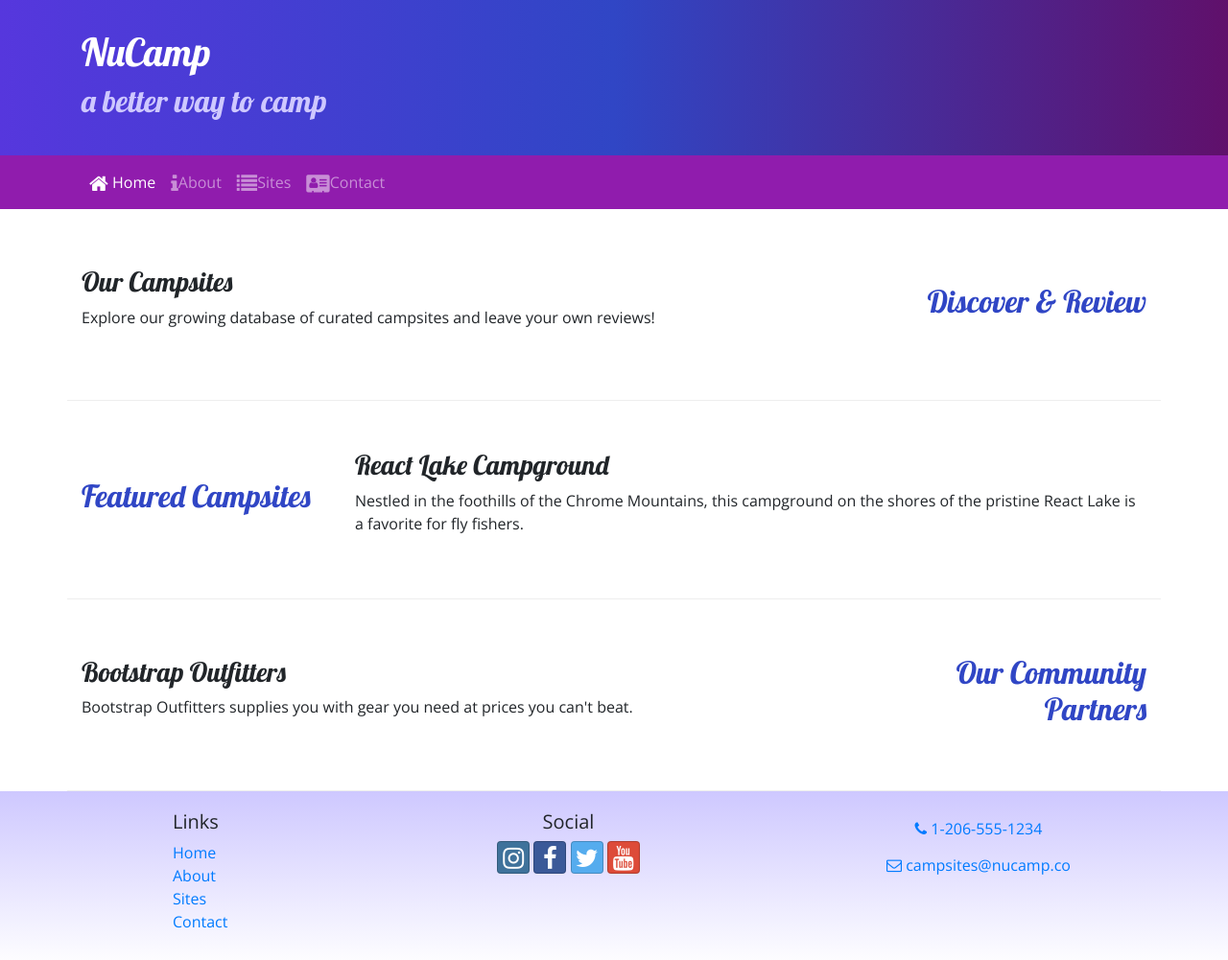
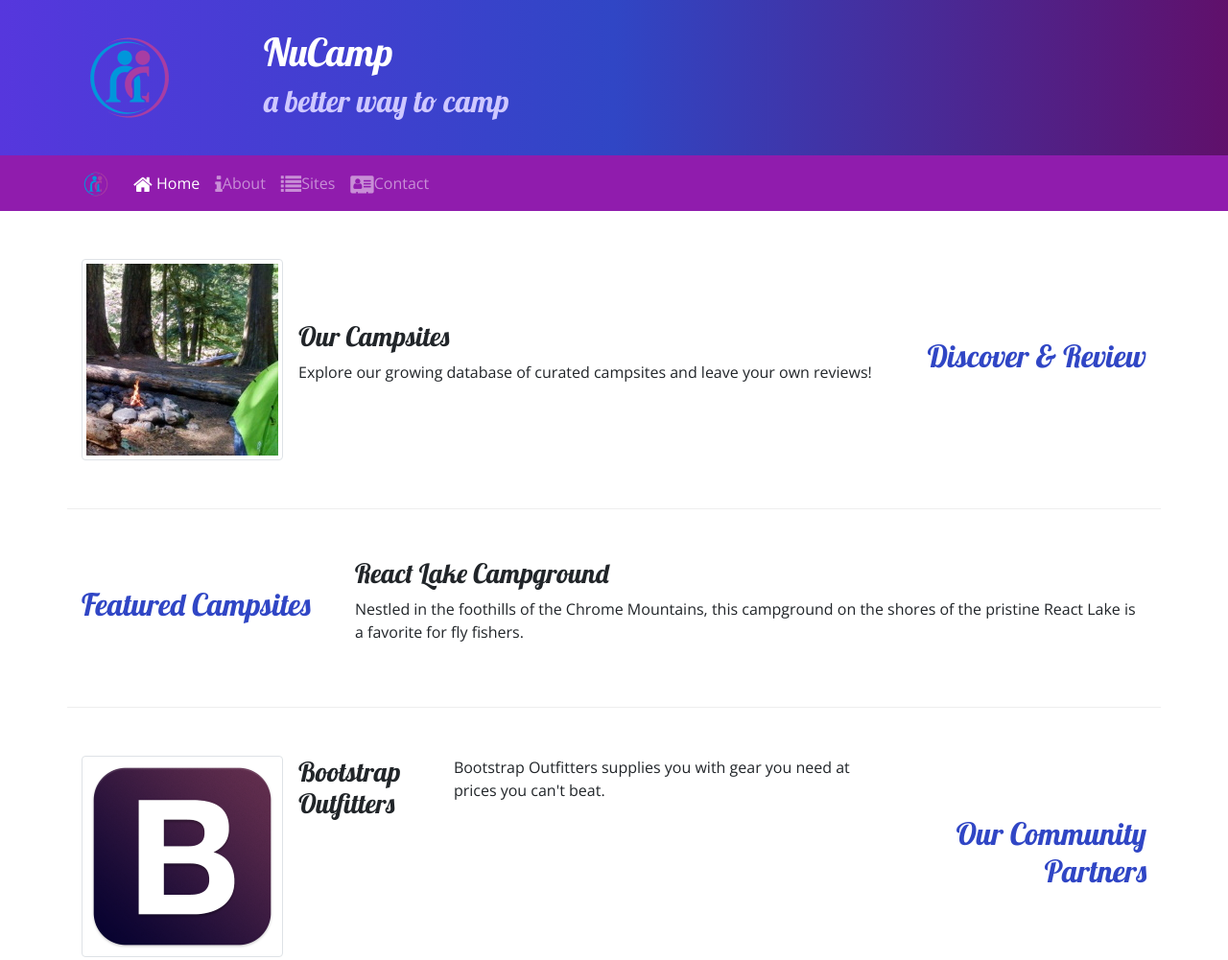
Before and after one commit to Scratcheee/nucampsite, a website: page index.html in a window 1280 px wide. Shown: the top 1001 px of the page at 96% size. Drawn offline with nearby package versions, Linux system fonts and the light colour scheme.

Commit message:
Images and Media

```diff
--- a/index.html
+++ b/index.html
@@ -22,6 +22,9 @@
     <header class="jumbotron jumbotron-fluid">
         <div class="container">
             <div class="row">
+                <div class="col-4 col-sm-3 col-md-2 align-self-center">
+                    <img src="img/logo.png" class="img-fluid">
+                </div>
                 <div class="col">
                     <h1>NuCamp</h1>
                     <h2>a better way to camp</h2>
@@ -34,7 +37,8 @@
     <!-- Navbar -->
     <nav class="navbar navbar-expand-sm navbar-dark sticky-top">
         <div class="container">
-            <button class="navbar-toggler ml-auto" type="button" data-toggle="collapse" data-target="#nucampNavbar">
+            <a href="#" class="navbar-brand"><img src="img/logo.png" height="30" width="30"></a>
+            <button class="navbar-toggler" type="button" data-toggle="collapse" data-target="#nucampNavbar">
                 <span class="navbar-toggler-icon"> </span>
             </button>
             <div class="collapse navbar-collapse" id="nucampNavbar">
@@ -59,9 +63,15 @@
                 <h2 class="text-sm-right">Discover & Review</h2>
             </div>
             <div class="col">
-                <h3>Our Campsites</h3>
-                <p class="d-none d-sm-block">Explore our growing database of curated campsites and leave your own
-                    reviews!</p>
+                <div class="media">
+                    <img src="img/breadcrumb-trail-thumb.jpg" alt="Breadcrumb Trail" class="d-flex mr-3 img-thumbnail">
+                    <div class="media-body align-self-center">
+                        <h3>Our Campsites</h3>
+                        <p class="d-none d-sm-block">Explore our growing database of curated campsites and leave your
+                            own
+                            reviews!</p>
+                    </div>
+                </div>
             </div>
 
         </div>
@@ -86,13 +96,19 @@
                 <h2 class="text-sm-right">Our Community Partners</h2>
             </div>
             <div class="col">
-                <h3>Bootstrap Outfitters</h3>
-                <p class="d-none d-sm-block">Bootstrap Outfitters supplies you with gear you need at prices you can't
-                    beat.</p>
+                <div class="media">
+                    <img src="img/bootstrap-thumb.png" alt="Bootstrap Outfitters" class="d-flex mr-3 img-thumbnail">
+                    <div class="media-body align-self-center"></div>
+                    <h3>Bootstrap Outfitters</h3>
+                    <p class="d-none d-sm-block">Bootstrap Outfitters supplies you with gear you need at prices you
+                        can't
+                        beat.</p>
+                </div>
             </div>
         </div>
     </div>
-
+    </div>
+    <!--Site Footer-->
     <footer class="site-footer">
         <div class="container">
             <div class="row">
```
Also changed, not shown: aboutus.html (+15 -8 lines), contactus.html (+9 -3 lines), img/bootstrap-thumb.png (added), img/breadcrumb-trail-thumb.jpg (added), img/breadcrumb-trail.jpg (added), img/chrome-river-thumb.jpg (added), img/chrome-river.jpg (added), img/logo.png (added), img/react-lake-thumb.jpg (added), img/react-lake.jpg (added).
